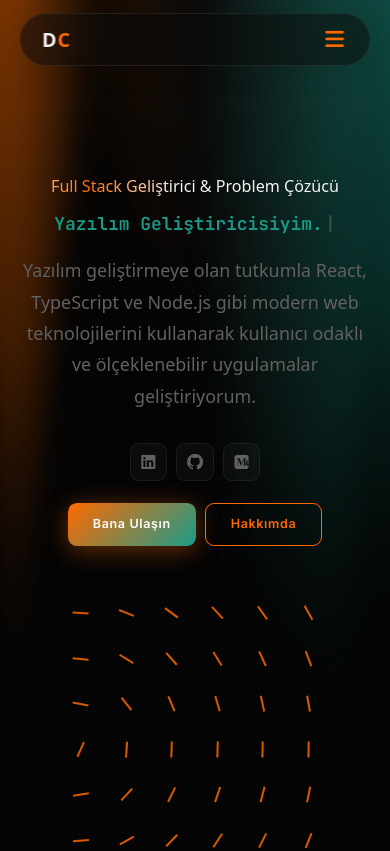
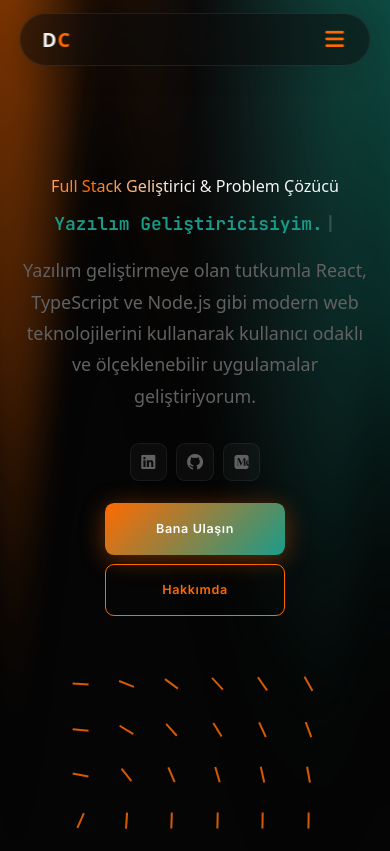
Before and after one commit to davutciftci/Portfolio, a React (Vite) app: page / in a window 390 px wide. Shown: the top 851 px of the page. Built offline with nearby package versions, Linux system fonts and the light colour scheme.

Commit message:
feat: replace Aurora backgrounds with Particles and add Threads animation component for improved visual performance

```diff
--- a/src/main.css
+++ b/src/main.css
@@ -40,6 +40,13 @@
 }
 
 /* Light Tema Özel Düzeltmeler */
+[data-theme="light"] .home-reactbits,
+[data-theme="light"] .about-section,
+[data-theme="light"] .services-section,
+[data-theme="light"] .contact-section {
+    background-color: var(--bg-color) !important;
+}
+
 [data-theme="light"] .aurora-bg,
 [data-theme="light"] .contact-aurora {
     opacity: 0.35;
@@ -182,6 +189,20 @@ header.header.scrolled {
 
 .logo:hover {
     text-shadow: 0 0 20px var(--primary-glow);
+}
+
+.home-cta {
+    display: flex;
+    align-items: center;
+    gap: 2rem;
+    flex-wrap: wrap;
+    z-index: 2;
+    position: relative;
+}
+
+.home-cta .btn {
+    min-width: 180px; /* Harmonize button widths */
+    height: 52px;     /* Harmonize button heights */
 }
 
 .navbar {
@@ -420,6 +441,19 @@ header.header.scrolled {
     opacity: 0.75;
     z-index: 1;
     display: block;
+}
+
+.home-squares-mobile {
+    width: min(90vw, 500px);
+    height: 350px;
+    border-radius: 2rem;
+    overflow: hidden;
+    position: relative;
+    z-index: 1;
+    border: 1px solid var(--border-subtle);
+    background: var(--bg-card);
+    mask-image: linear-gradient(to bottom, black 80%, transparent);
+    -webkit-mask-image: linear-gradient(to bottom, black 80%, transparent);
 }
 
 /* =============================================
@@ -1128,8 +1162,8 @@ a.contact-link:hover {
 @media (max-width: 1024px) {
     .home-reactbits {
         flex-direction: column;
-        align-items: flex-start;
-        padding: 12rem 6% 18rem; /* Increased further to 14rem as requested */
+        align-items: center;
+        padding: 10rem 6% 4rem;
         text-align: center;
         gap: 2rem;
     }
@@ -1157,7 +1191,9 @@ a.contact-link:hover {
     .home-visual {
         width: 100%;
         justify-content: center;
-        margin: 4rem 0 10rem; /* Increased margin-bottom to 10rem */
+        margin: 2rem 0 2rem;
+        display: flex;
+        align-items: center;
     }
 
     .home-magnet {
```
